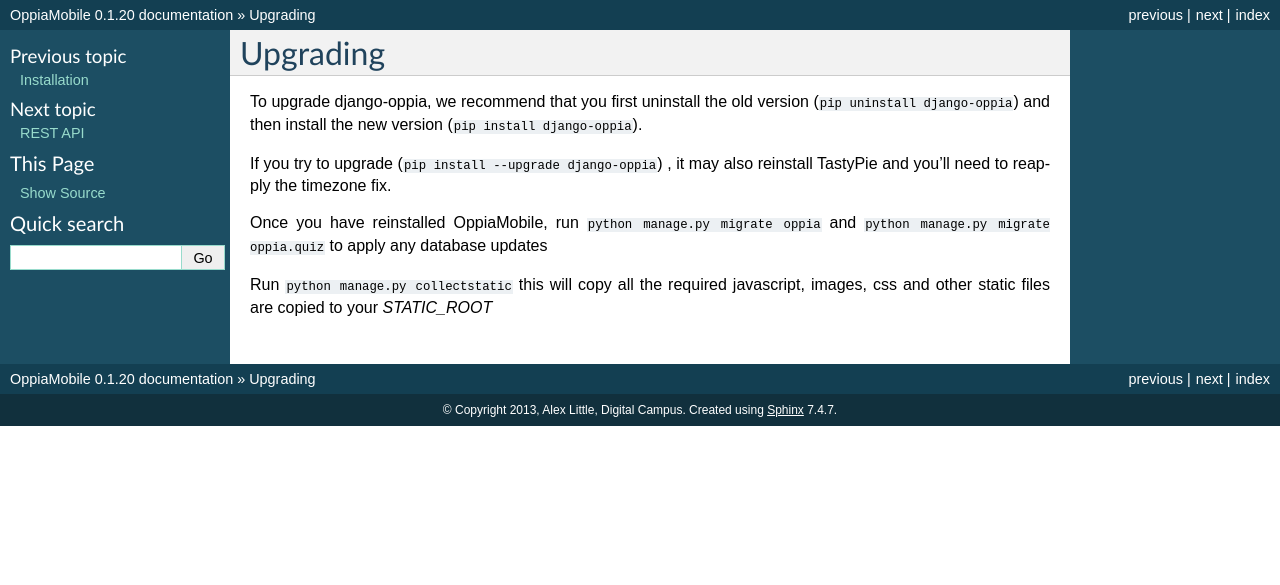
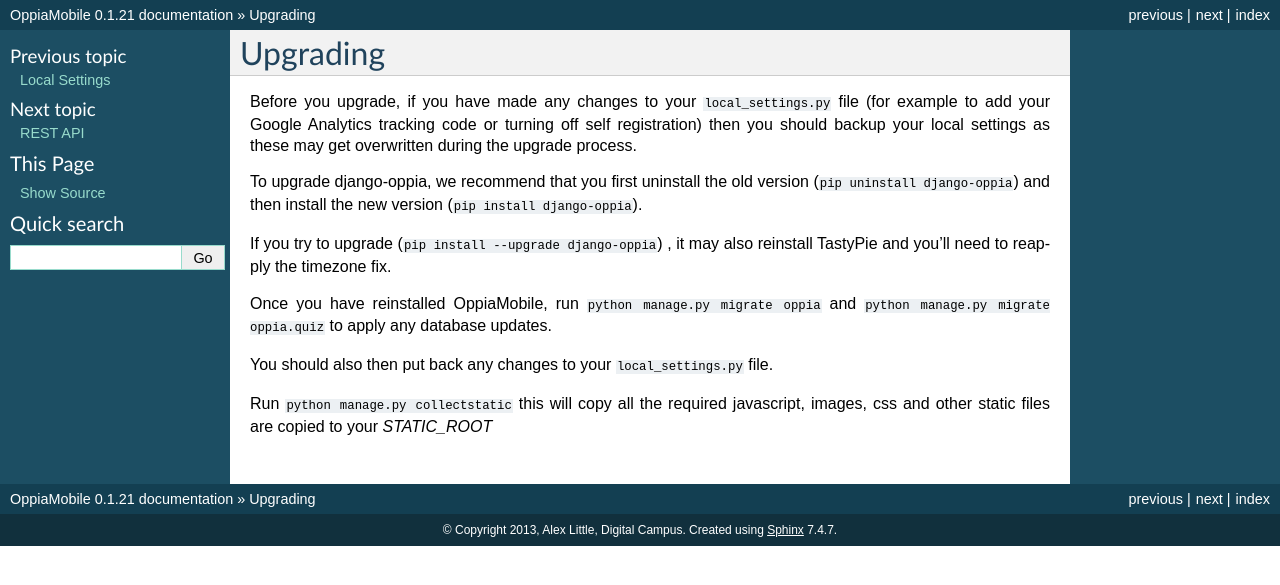
Before and after one commit to DigitalCampus/django-oppia, a Sphinx documentation site: the page built from docs/upgrade.rst, in a window 1280 px wide. Shown: the top 585 px of the page. Built offline with Sphinx 7.4.7, drawn with Linux system fonts in a browser that asks for light colours; the version number is read from the project's files by our own code.

Commit message:
update docs and new version no.

```diff
--- a/docs/changelog.rst
+++ b/docs/changelog.rst
@@ -1,5 +1,10 @@
 Change Log
 ============
+
+v0.1.21
+-------
+* Add option to turn self registration on or off: https://github.com/DigitalCampus/django-oppia/issues/2
+* Add option for added Google Analytics: https://github.com/DigitalCampus/django-oppia/issues/1
 
 v0.1.20
 -------
--- a/docs/conf.py
+++ b/docs/conf.py
@@ -56,9 +56,9 @@
 # built documents.
 #
 # The short X.Y version.
-version = '0.1.20'
+version = '0.1.21'
 # The full version, including alpha/beta/rc tags.
-release = '0.1.20'
+release = '0.1.21'
 
 # The language for content autogenerated by Sphinx. Refer to documentation
 # for a list of supported languages.
--- a/docs/index.rst
+++ b/docs/index.rst
@@ -14,6 +14,7 @@
    :maxdepth: 1
 
    install
+   settings
    upgrade
    api
 
--- a/docs/upgrade.rst
+++ b/docs/upgrade.rst
@@ -1,11 +1,16 @@
 Upgrading
 =========
+
+Before you upgrade, if you have made any changes to your ``local_settings.py`` file (for example to add your Google Analytics tracking code
+or turning off self registration) then you should backup your local settings as these may get overwritten during the upgrade process.
 
 To upgrade django-oppia, we recommend that you first uninstall the old version (``pip uninstall django-oppia``) and then
 install the new version (``pip install django-oppia``).
 
 If you try to upgrade (``pip install --upgrade django-oppia``) , it may also reinstall TastyPie and you'll need to reapply the timezone fix.
 
-Once you have reinstalled OppiaMobile, run ``python manage.py migrate oppia`` and ``python manage.py migrate oppia.quiz`` to apply any database updates
+Once you have reinstalled OppiaMobile, run ``python manage.py migrate oppia`` and ``python manage.py migrate oppia.quiz`` to apply any database updates.
+
+You should also then put back any changes to your ``local_settings.py`` file.
 
 Run ``python manage.py collectstatic`` this will copy all the required javascript, images, css and other static files are copied to your `STATIC_ROOT`
--- a/oppia/__init__.py
+++ b/oppia/__init__.py
@@ -1 +1 @@
-VERSION = (0, 1, 20, 'alpha', 0)
+VERSION = (0, 1, 21, 'alpha', 0)
--- a/setup.py
+++ b/setup.py
@@ -8,7 +8,7 @@
 
 setup(
     name='django-oppia',
-    version='0.1.20',
+    version='0.1.21',
     packages=['oppia','oppia.quiz','oppia.api','oppia.profile','oppia.quiz.api', 'oppia.migrations', 'oppia.quiz.migrations', 'oppia.mobile'],
     include_package_data=True,
     license='GNU GPL v3 License',  # example license
```
Also changed, not shown: docs/settings.rst (added, +50 -0 lines).
